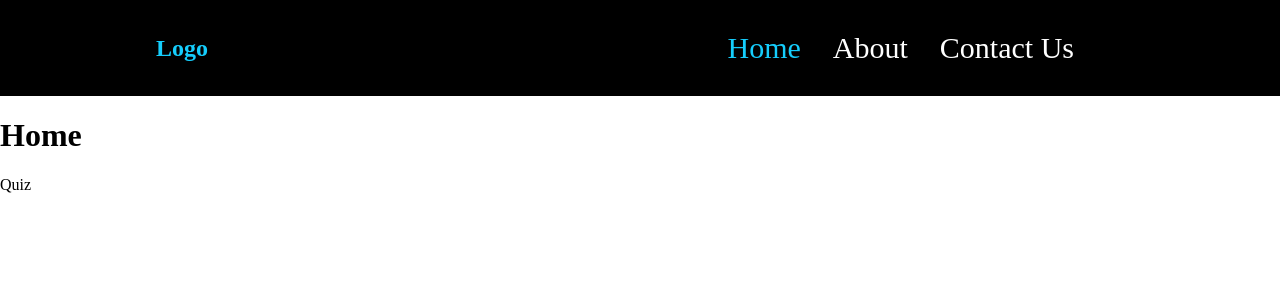
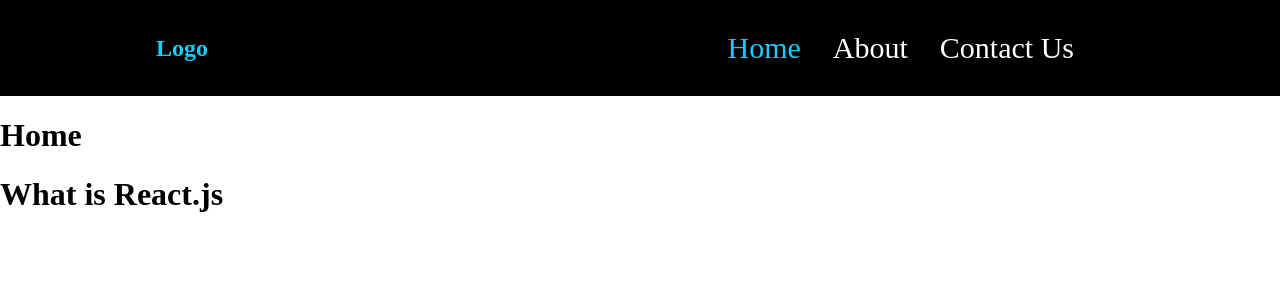
Before and after one commit to andydangit/React-Quiz-App, a React (Create React App) app: page / in a window 1280 px wide. Both pictures are taken after a click on the button "Start". Shown: the top 300 px of the page. Built offline with nearby package versions, Linux system fonts and the light colour scheme.

Commit message:
import Helpers Questions.js into Quiz

```diff
--- a/src/Components/Quiz/Quiz.js
+++ b/src/Components/Quiz/Quiz.js
@@ -1,9 +1,14 @@
-import React from 'react'
+import React, {useState} from 'react'
+
+import {Questions} from '../../Helpers/Questions'
 
 function Quiz() {
+
+    const [currentQuestion, setCurrentQuestion] = useState(0)
+
     return (
-        <div>
-            Quiz
+        <div className="Quiz">
+            <h1>{Questions[currentQuestion].prompt} </h1>
         </div>
     )
 }
```
